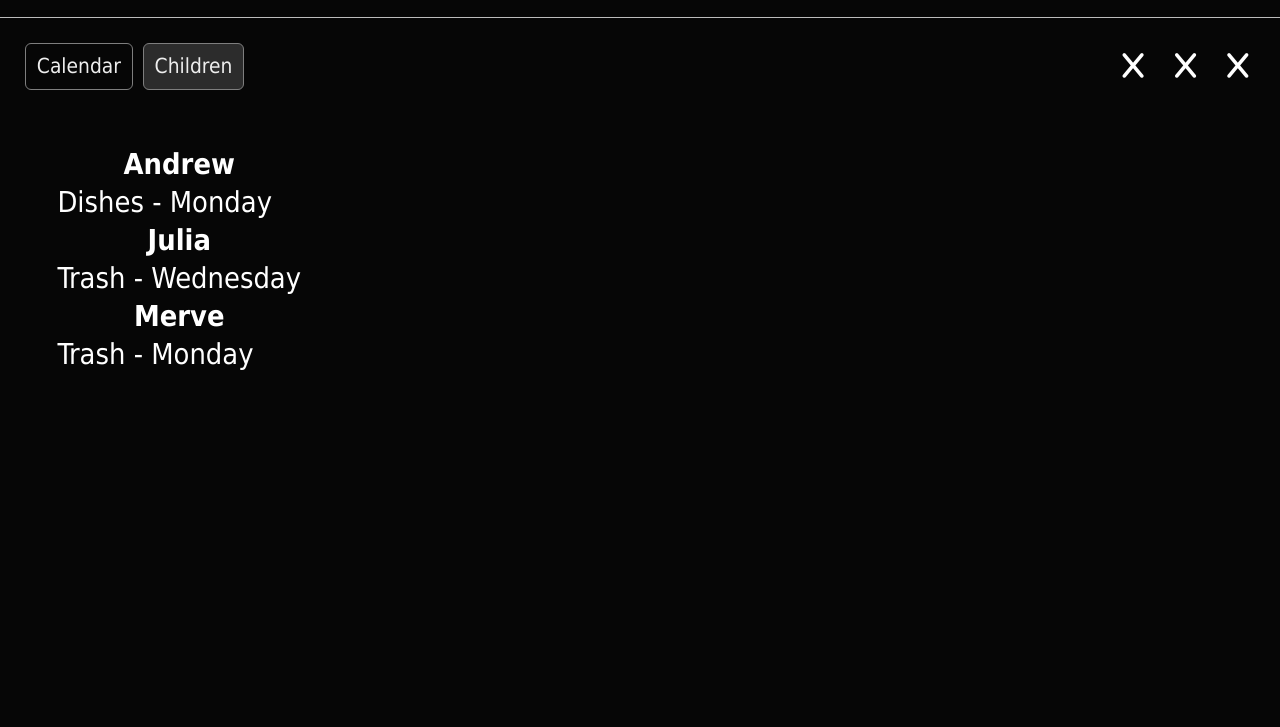
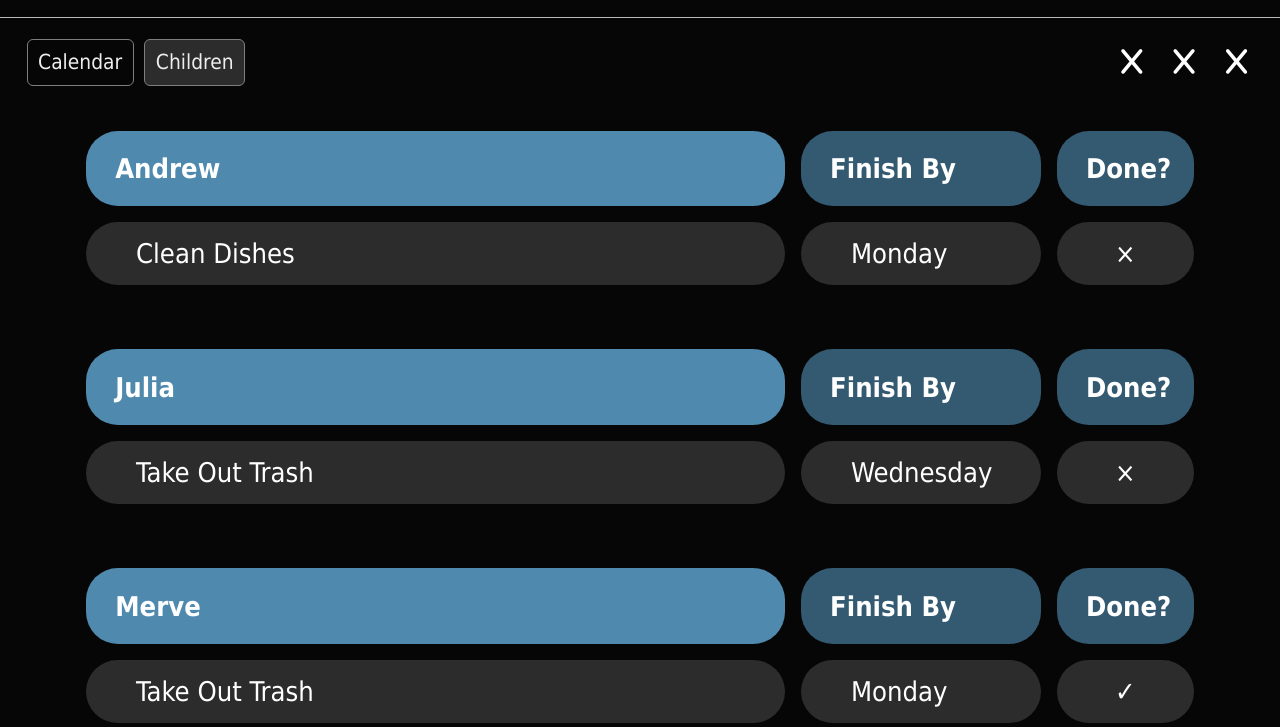
Before and after one commit to i1robles/ChoreTracker, a plain HTML site: page app/web/src/pages/main.html in a window 1280 px wide. Both pictures are taken after a click on the element "Children". Shown: the part 73-800 px from the top of the page. Drawn offline with Linux system fonts and the light colour scheme; files that its build step writes are made by us from their sources; files whose address does not match are found by name.

Commit message:
styled tables

```diff
--- a/app/web/src/pages/main.html
+++ b/app/web/src/pages/main.html
@@ -72,42 +72,75 @@
     <chore-box></chore-box>
 
     <section class='padding-responsive full_height'>
-      <table id ="cal_view_table">
+      <table id ="cal_view_table" class="chores_table">
         <tr>
           <th>Monday</th>
+          <th>Assigned</th>
+          <th>Done?</th>
         </tr>
         <tr>
-          <td>Dishes - Andrew</td>
+          <td>Clean Dishes</td>
+          <td>Andrew</td>
+          <td>&times;</td>
         </tr>
         <tr>
-          <td>Trash - Merve</td>
+          <td>Take Out Trash</td>
+          <td>Merve</td>
+          <td>&#10003;</td>
+        </tr>
+        <!--Empty space at end of every section-->
+        <tr><td class="empty_row"></td></tr>
+        <tr>
+          <th>Wednesday</th>
+          <th>Assigned</th>
+          <th>Done?</th>
         </tr>
         <tr>
-          <th>Wednesday</th>
+          <td>Take Out Trash</td>
+          <td>Julia</td>
+          <td>&times;</td>
+        </tr>
+        <!--Empty space at end of every section-->
+        <tr><td class="empty_row"></td></tr>
+      </table>
+
+      <table id ="child_view_table" class="chores_table hidden">
+        <tr>
+          <th>Andrew</th>
+          <th>Finish By</th>
+          <th>Done?</th>
         </tr>
         <tr>
-          <td>Trash - Julia</td>
+          <td>Clean Dishes</td>
+          <td>Monday</td>
+          <td>&times;</td>
         </tr>
-      </table>
-      <table id ="child_view_table" class="hidden">
+        <!--Empty space at end of every section-->
+        <tr><td class="empty_row"></td></tr>
         <tr>
-          <th>Andrew</th>
+          <th>Julia</th>
+          <th>Finish By</th>
+          <th>Done?</th>
         </tr>
         <tr>
-          <td>Dishes - Monday</td>
+          <td>Take Out Trash</td>
+          <td>Wednesday</td>
+          <td>&times;</td>
+        </tr>
+        <!--Empty space at end of every section-->
+        <tr><td class="empty_row"></td></tr>
+        <tr>
+          <th>Merve</th>
+          <th>Finish By</th>
+          <th>Done?</th>
         </tr>
         <tr>
-          <th>Julia</th>
+          <td>Take Out Trash</td>
+          <td>Monday</td>
+          <td>&#10003;</td>
         </tr>
-        <tr>
-          <td>Trash - Wednesday</td>
-        </tr>
-        <tr>
-          <th>Merve</th>
-        </tr>
-        <tr>
-          <td>Trash - Monday</td>
-        </tr>
+        <!--Empty space at end of every section-->
+        <tr><td class="empty_row"></td></tr>
 
       </table>
     </section>
--- a/app/web/src/public/css/agile.css
+++ b/app/web/src/public/css/agile.css
@@ -5,8 +5,8 @@
   --accent-color-darkest: rgb(88, 12, 12); */
   --para-start-color: rgb(197, 233, 255);
   --accent-color: rgb(92, 159, 201);
-  --accent-color-dark: rgb(69, 124, 184);
-  --accent-color-darkest: rgb(50, 74, 144);
+  --accent-color-dark: rgb(79, 138, 174);
+  --accent-color-darkest: rgb(52, 90, 114);
   --darker-color: rgb(83, 83, 83);
   --dark-color: rgb(126, 126, 126);
   --medium-color: #bbb;
@@ -142,10 +142,10 @@ h2, h3, h4, h5, h6 {
 }
 
 .pages-bar {
-  padding: 1rem;
+  padding: var(--padding-med) var(--padding-lg) 0;
   display: flex;
   justify-content: space-between;
-  margin: 0.25rem;
+  margin: var(--margin-med) var(--margin-sm) 0;
   align-items: center;
 }
 
@@ -232,7 +232,7 @@ input[type="email"], input[type="password"]{
 .tab_card {
   text-align: center;
   padding: var(--padding-med);
-  margin: var(--margin-sm);
+  margin: 0 var(--margin-sm);
   background: transparent;
   color: var(--light-color);
   width: 100%;
@@ -668,3 +668,39 @@ label {
   display: block;
   color: var(--light-color);
 }
+
+.chores_table {
+  padding: 0 var(--padding-lg);
+  width: 100%;
+  border-spacing: var(--padding-lg);
+  font-size: calc(0.5rem + 1.5vw);
+}
+
+.chores_table th {
+  background-color: var(--accent-color-darkest);
+  padding: var(--padding-xl);
+  text-align: left;
+  padding-left: calc(1rem + 1vw);
+  border-radius: 2rem;
+}
+
+.chores_table th:first-child {
+  background-color: var(--accent-color-dark);
+  width: 65%;
+}
+
+.chores_table td {
+  background-color: var(--page-color-lighter);
+  padding: var(--padding-lg);
+  padding-left: calc(1.5rem + 2vw);
+  border-radius: 2rem;
+}
+
+.chores_table td:last-child {
+  text-align: center;
+  width: 10%;
+  padding: var(--padding-lg);
+}
+.empty_row {
+  visibility: hidden;
+}
```
